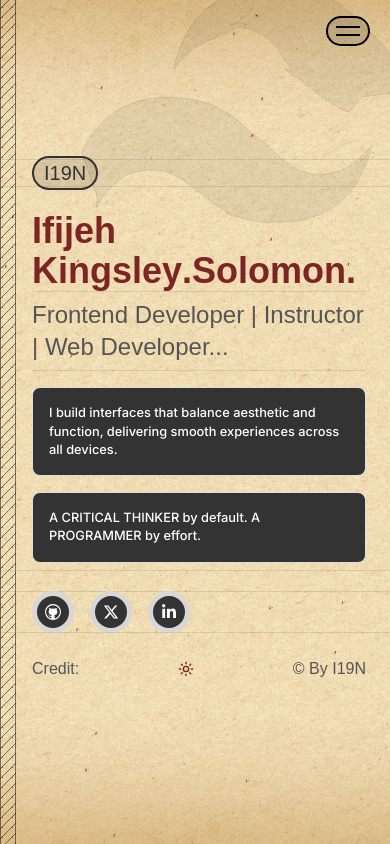
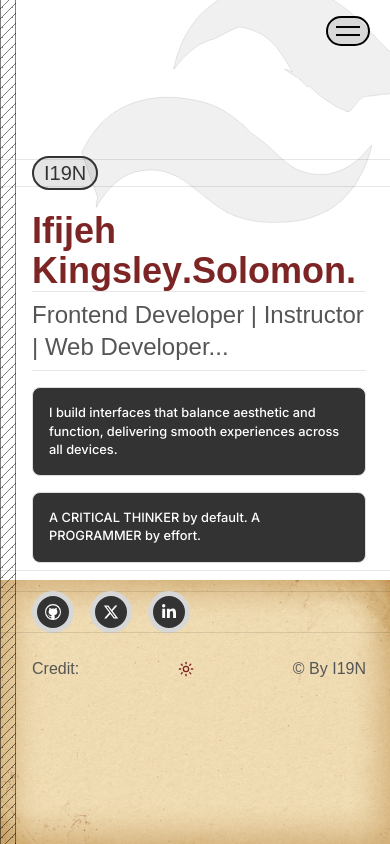
Before and after one commit to kinxlo/Me, a Next.js app: page / in a window 390 px wide. Built offline with nearby package versions, Linux system fonts and the light colour scheme; a web font is replaced by a local one.

Commit message:
fix:add scroll trigger

```diff
--- a/src/app/layout.tsx
+++ b/src/app/layout.tsx
@@ -20,7 +20,9 @@ export const metadata: Metadata = {
 export default async function RootLayout({ children }: { children: React.ReactNode }) {
   return (
     <html lang="en" suppressHydrationWarning>
-      <body className={cn("bg-fixed font-sans antialiased", "bg-cover bg-bottom bg-no-repeat", fontVariables)}>
+      <body
+        className={cn("bg-fixed font-sans antialiased", "bg-contain bg-bottom bg-no-repeat lg:bg-cover", fontVariables)}
+      >
         <ThemeProvider attribute="class" defaultTheme="system" enableSystem disableTransitionOnChange enableColorScheme>
           {/* <Noise patternSize={250} patternScaleX={2} patternScaleY={2} patternRefreshInterval={2} patternAlpha={25} /> */}
           <GlobalProvider>
```
